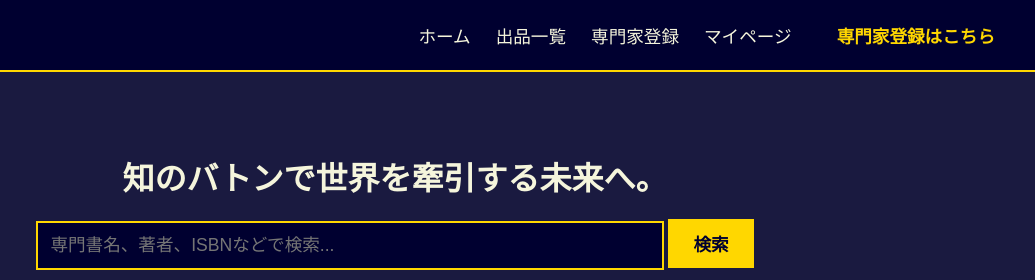
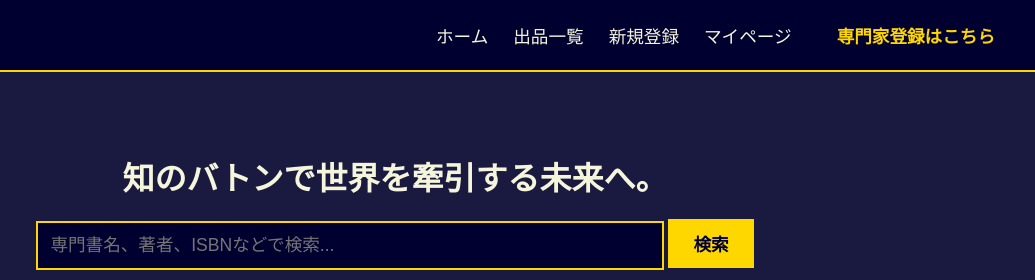
Before and after one commit to Itsuki-17/bookademia-demo, a plain HTML site: page index.html in a window 1280 px wide. Shown: the top 280 px of the page, 245-1280 px from the left. Drawn offline with Linux system fonts and the light colour scheme.

Commit message:
Update index.html

```diff
--- a/index.html
+++ b/index.html
@@ -180,7 +180,7 @@
         <nav id="main-nav">
             <a href="index.html">ホーム</a>
             <a href="list.html">出品一覧</a>
-            <a href="submit.html" id="submit-link" style="display:none;">出品する</a> <a href="register.html" id="register-link">専門家登録</a> <a href="#">マイページ</a>
+            <a href="submit.html" id="submit-link" style="display:none;">出品する</a> <a href="register.html" id="register-link">新規登録</a> <a href="#">マイページ</a>
             <span id="user-status"></span> </nav>
     </header>
 
```
